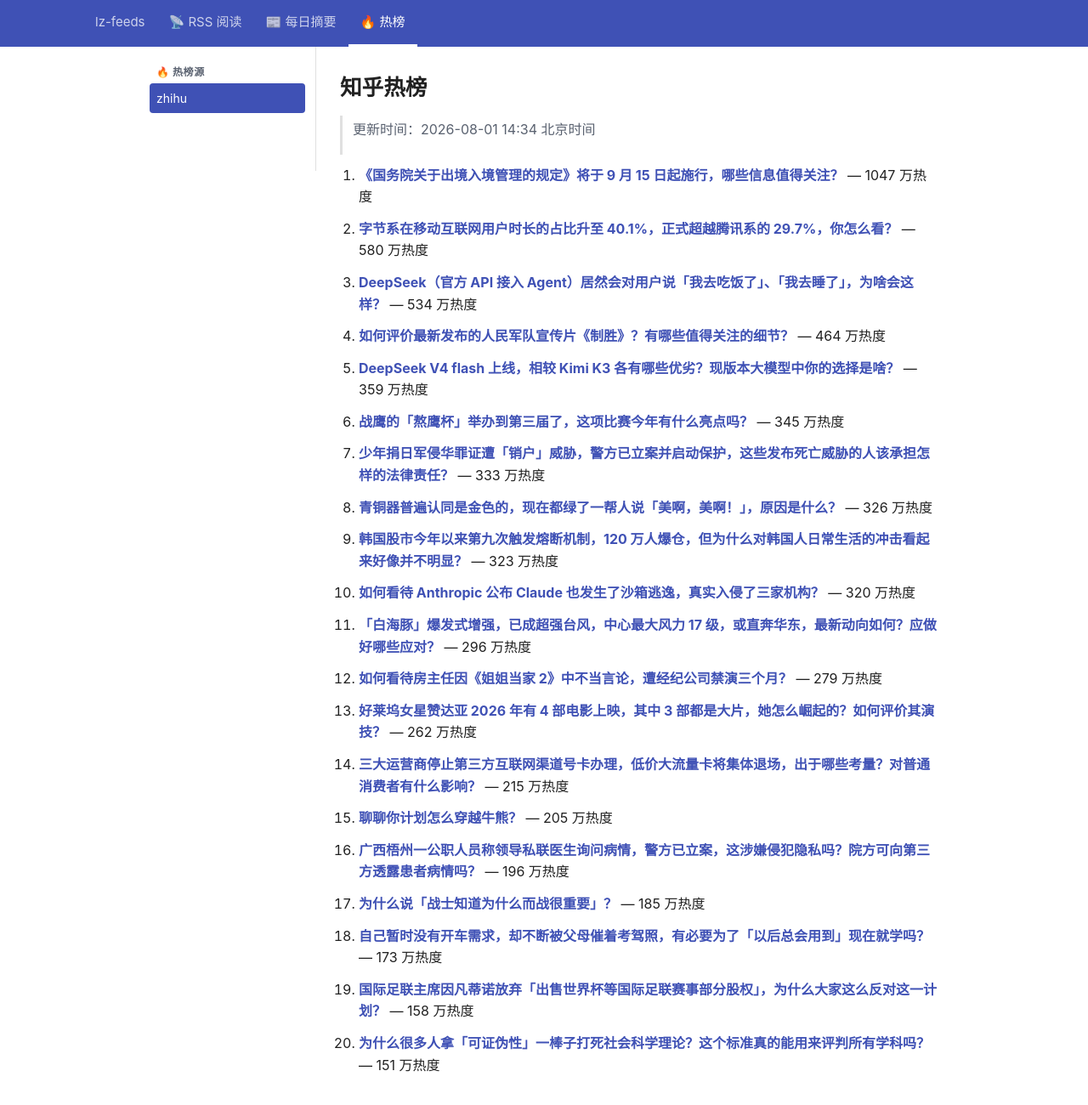
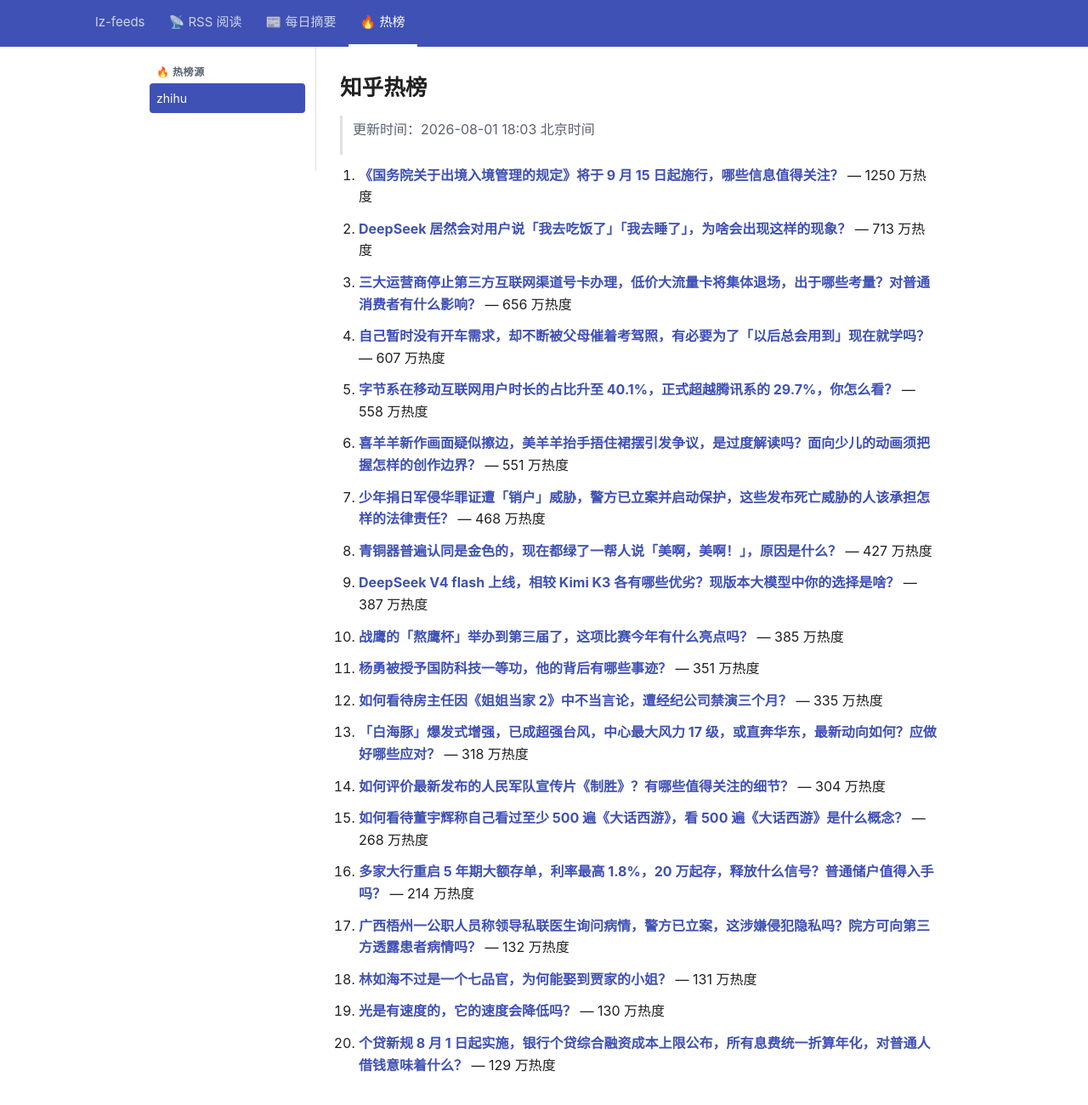
Before and after one commit to lizhang0101/lz-feeds, a Jekyll site: the page built from _hotlist/zhihu.md, in a window 1280 px wide and 1330 px high. Shown: the top 1300 px of the window at 85% size. Built offline with Jekyll 4.4.1, drawn with Linux system fonts in a browser that asks for light colours.

Commit message:
hotlist: 2026-08-01T10:03Z

```diff
--- a/_hotlist/zhihu.md
+++ b/_hotlist/zhihu.md
@@ -1,48 +1,48 @@
 ---
-updated: 2026-08-01 14:34 北京时间
+updated: 2026-08-01 18:03 北京时间
 count: 20
 ---
 
 # 知乎热榜
 
-> 更新时间：2026-08-01 14:34 北京时间
+> 更新时间：2026-08-01 18:03 北京时间
 
-1. **[《国务院关于出境入境管理的规定》将于 9 月 15 日起施行，哪些信息值得关注？](https://www.zhihu.com/question/2066576404393583263)** — 1047 万热度
+1. **[《国务院关于出境入境管理的规定》将于 9 月 15 日起施行，哪些信息值得关注？](https://www.zhihu.com/question/2066576404393583263)** — 1250 万热度
 
-2. **[字节系在移动互联网用户时长的占比升至  40.1%，正式超越腾讯系的 29.7%，你怎么看？](https://www.zhihu.com/question/2066465522137260391)** — 580 万热度
+2. **[DeepSeek 居然会对用户说「我去吃饭了」「我去睡了」，为啥会出现这样的现象？](https://www.zhihu.com/question/2066223484309434997)** — 713 万热度
 
-3. **[DeepSeek（官方 API 接入 Agent）居然会对用户说「我去吃饭了」、「我去睡了」，为啥会这样？](https://www.zhihu.com/question/2066223484309434997)** — 534 万热度
+3. **[三大运营商停止第三方互联网渠道号卡办理，低价大流量卡将集体退场，出于哪些考量？对普通消费者有什么影响？](https://www.zhihu.com/question/2066605797186823402)** — 656 万热度
 
-4. **[如何评价最新发布的人民军队宣传片《制胜》？有哪些值得关注的细节？](https://www.zhihu.com/question/2065877408276918979)** — 464 万热度
+4. **[自己暂时没有开车需求，却不断被父母催着考驾照，有必要为了「以后总会用到」现在就学吗？](https://www.zhihu.com/question/2065447454913335537)** — 607 万热度
 
-5. **[DeepSeek V4 flash 上线，相较 Kimi K3 各有哪些优劣？现版本大模型中你的选择是啥？](https://www.zhihu.com/question/2066599476764964006)** — 359 万热度
+5. **[字节系在移动互联网用户时长的占比升至  40.1%，正式超越腾讯系的 29.7%，你怎么看？](https://www.zhihu.com/question/2066465522137260391)** — 558 万热度
 
-6. **[战鹰的「熬鹰杯」举办到第三届了，这项比赛今年有什么亮点吗？](https://www.zhihu.com/question/2066508146441287245)** — 345 万热度
+6. **[喜羊羊新作画面疑似擦边，美羊羊抬手捂住裙摆引发争议，是过度解读吗？面向少儿的动画须把握怎样的创作边界？](https://www.zhihu.com/question/2066829239035196838)** — 551 万热度
 
-7. **[少年捐日军侵华罪证遭「销户」威胁，警方已立案并启动保护，这些发布死亡威胁的人该承担怎样的法律责任？](https://www.zhihu.com/question/2066835566323136078)** — 333 万热度
+7. **[少年捐日军侵华罪证遭「销户」威胁，警方已立案并启动保护，这些发布死亡威胁的人该承担怎样的法律责任？](https://www.zhihu.com/question/2066835566323136078)** — 468 万热度
 
-8. **[青铜器普遍认同是金色的，现在都绿了一帮人说「美啊，美啊！」，原因是什么？](https://www.zhihu.com/question/2049427129285321969)** — 326 万热度
+8. **[青铜器普遍认同是金色的，现在都绿了一帮人说「美啊，美啊！」，原因是什么？](https://www.zhihu.com/question/2049427129285321969)** — 427 万热度
 
-9. **[韩国股市今年以来第九次触发熔断机制，120 万人爆仓，但为什么对韩国人日常生活的冲击看起来好像并不明显？](https://www.zhihu.com/question/2064266887324775991)** — 323 万热度
+9. **[DeepSeek V4 flash 上线，相较 Kimi K3 各有哪些优劣？现版本大模型中你的选择是啥？](https://www.zhihu.com/question/2066599476764964006)** — 387 万热度
 
-10. **[如何看待 Anthropic 公布 Claude 也发生了沙箱逃逸，真实入侵了三家机构？](https://www.zhihu.com/question/2066465758503252393)** — 320 万热度
+10. **[战鹰的「熬鹰杯」举办到第三届了，这项比赛今年有什么亮点吗？](https://www.zhihu.com/question/2066508146441287245)** — 385 万热度
 
-11. **[「白海豚」爆发式增强，已成超强台风，中心最大风力 17 级，或直奔华东，最新动向如何？应做好哪些应对？](https://www.zhihu.com/question/2065082521570600023)** — 296 万热度
+11. **[杨勇被授予国防科技一等功，他的背后有哪些事迹？](https://www.zhihu.com/question/2066620089789407496)** — 351 万热度
 
-12. **[如何看待房主任因《姐姐当家 2》中不当言论，遭经纪公司禁演三个月？](https://www.zhihu.com/question/2066581443300569756)** — 279 万热度
+12. **[如何看待房主任因《姐姐当家 2》中不当言论，遭经纪公司禁演三个月？](https://www.zhihu.com/question/2066581443300569756)** — 335 万热度
 
-13. **[好莱坞女星赞达亚 2026 年有 4 部电影上映，其中 3 部都是大片，她怎么崛起的？如何评价其演技？](https://www.zhihu.com/question/2066119170039572343)** — 262 万热度
+13. **[「白海豚」爆发式增强，已成超强台风，中心最大风力 17 级，或直奔华东，最新动向如何？应做好哪些应对？](https://www.zhihu.com/question/2065082521570600023)** — 318 万热度
 
-14. **[三大运营商停止第三方互联网渠道号卡办理，低价大流量卡将集体退场，出于哪些考量？对普通消费者有什么影响？](https://www.zhihu.com/question/2066605797186823402)** — 215 万热度
+14. **[如何评价最新发布的人民军队宣传片《制胜》？有哪些值得关注的细节？](https://www.zhihu.com/question/2065877408276918979)** — 304 万热度
 
-15. **[聊聊你计划怎么穿越牛熊？](https://www.zhihu.com/topic/2065766104983495645)** — 205 万热度
+15. **[如何看待董宇辉称自己看过至少 500 遍《大话西游》，看 500 遍《大话西游》是什么概念？](https://www.zhihu.com/question/2066124597305652933)** — 268 万热度
 
-16. **[广西梧州一公职人员称领导私联医生询问病情，警方已立案，这涉嫌侵犯隐私吗？院方可向第三方透露患者病情吗？](https://www.zhihu.com/question/2066061932646197067)** — 196 万热度
+16. **[多家大行重启 5 年期大额存单，利率最高 1.8%，20 万起存，释放什么信号？普通储户值得入手吗？](https://www.zhihu.com/question/2066179717942850839)** — 214 万热度
 
-17. **[为什么说「战士知道为什么而战很重要」？](https://www.zhihu.com/question/796560164)** — 185 万热度
+17. **[广西梧州一公职人员称领导私联医生询问病情，警方已立案，这涉嫌侵犯隐私吗？院方可向第三方透露患者病情吗？](https://www.zhihu.com/question/2066061932646197067)** — 132 万热度
 
-18. **[自己暂时没有开车需求，却不断被父母催着考驾照，有必要为了「以后总会用到」现在就学吗？](https://www.zhihu.com/question/2065447454913335537)** — 173 万热度
+18. **[林如海不过是一个七品官，为何能娶到贾家的小姐？](https://www.zhihu.com/question/8205928708)** — 131 万热度
 
-19. **[国际足联主席因凡蒂诺放弃「出售世界杯等国际足联赛事部分股权」，为什么大家这么反对这一计划？](https://www.zhihu.com/question/2066811074758665895)** — 158 万热度
+19. **[光是有速度的，它的速度会降低吗？](https://www.zhihu.com/question/3629624731)** — 130 万热度
 
-20. **[为什么很多人拿「可证伪性」一棒子打死社会科学理论？这个标准真的能用来评判所有学科吗？](https://www.zhihu.com/question/2057577839566780194)** — 151 万热度
+20. **[个贷新规 8 月 1 日起实施，银行个贷综合融资成本上限公布，所有息费统一折算年化，对普通人借钱意味着什么？](https://www.zhihu.com/question/2066825729162195132)** — 129 万热度
```
